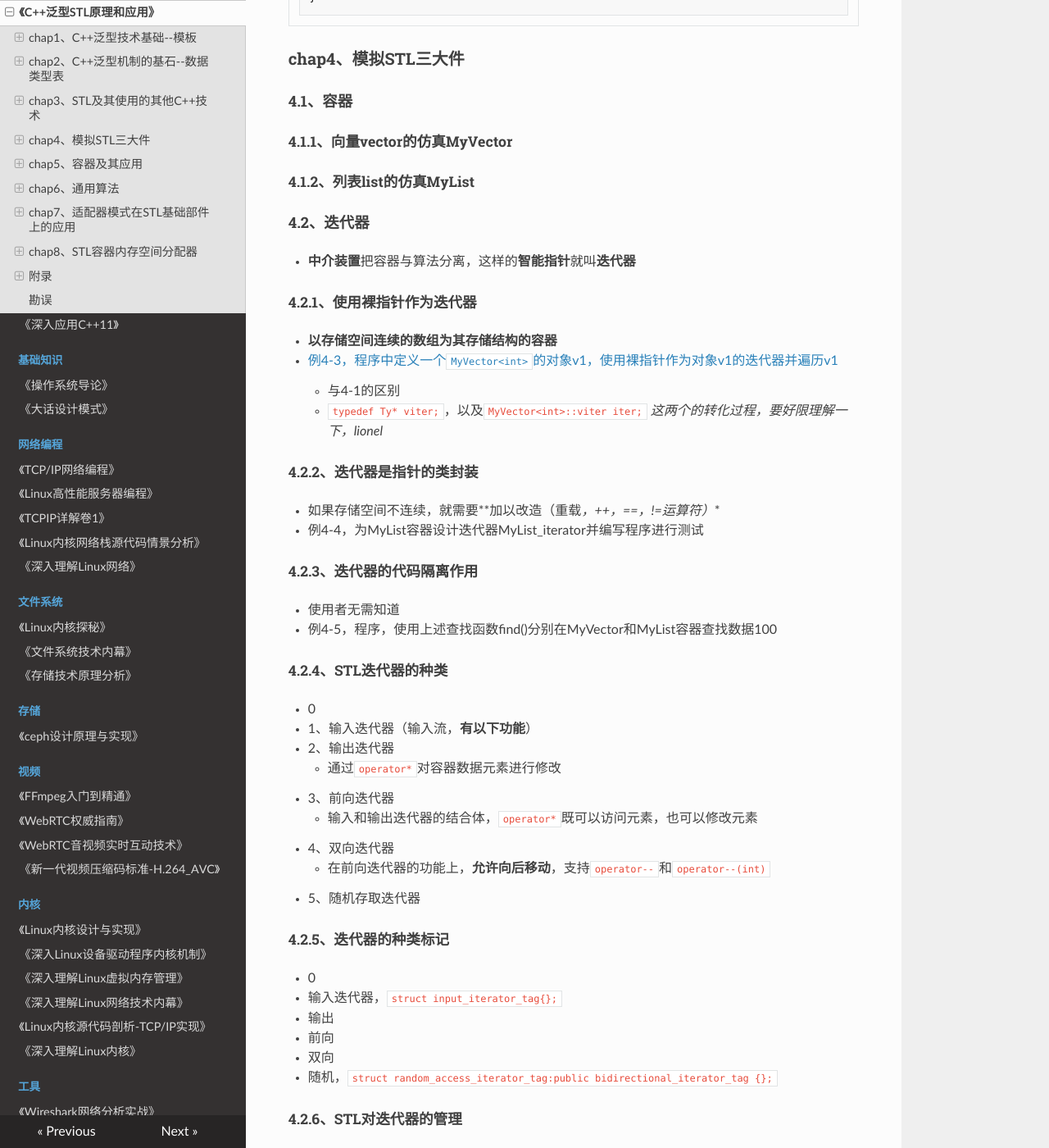
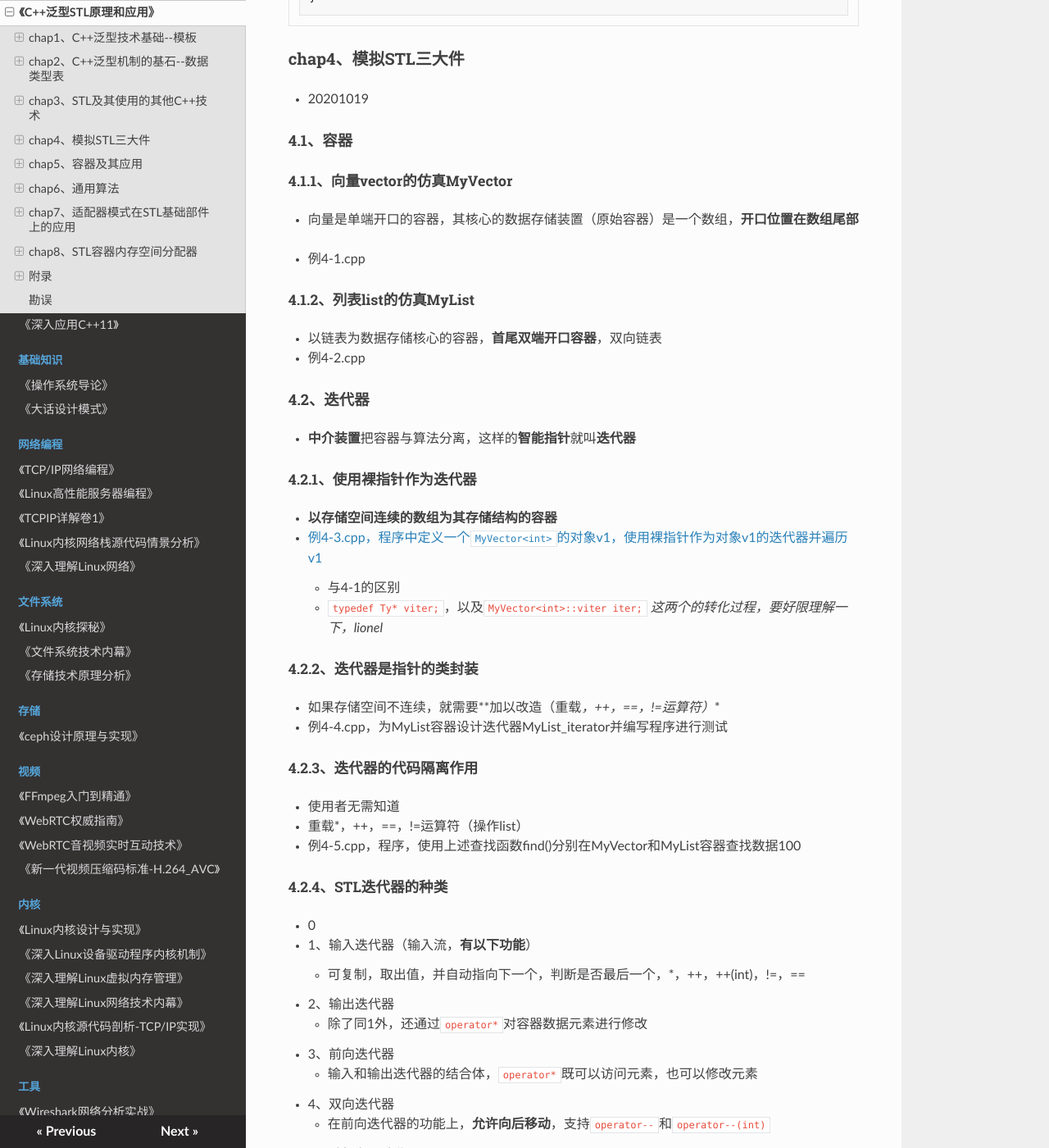
Before and after one commit to wolflion/booknotes, an MkDocs documentation site: the page built from docs/21STL/C++泛型STL原理和应用.md, in a window 1280 px wide and 1400 px high, scrolled down 10401 px. Shown: the whole window at 82% size. Built offline with MkDocs 1.6.1, drawn with Linux system fonts in a browser that asks for light colours; nearby versions of some CDN libraries; some of the changed text lies outside the part shown.

Commit message:
Update C++泛型STL原理和应用.md

```diff
--- a/docs/21STL/C++泛型STL原理和应用.md
+++ b/docs/21STL/C++泛型STL原理和应用.md
@@ -432,11 +432,20 @@
 
 ### chap4、模拟STL三大件
 
++ 20201019
+
 #### 4.1、容器
 
 ##### 4.1.1、向量vector的仿真MyVector
 
++ 向量是单端开口的容器，其核心的数据存储装置（原始容器）是一个数组，**开口位置在数组尾部**
+
++ 例4-1.cpp
+
 ##### 4.1.2、列表list的仿真MyList
+
++ 以链表为数据存储核心的容器，**首尾双端开口容器**，双向链表
++ 例4-2.cpp
 
 #### 4.2、迭代器
 
@@ -445,31 +454,34 @@
 ##### 4.2.1、使用裸指针作为迭代器
 
 + **以存储空间连续的数组为其存储结构的容器**
-+ [例4-3，程序中定义一个`MyVector<int>`的对象v1，使用裸指针作为对象v1的迭代器并遍历v1](https://gitee.com/fewolflion/BookNote/blob/master/01lioneloutput/60BookCode/C++%E6%B3%9B%E5%9E%8BSTL%E5%8E%9F%E7%90%86%E5%92%8C%E5%BA%94%E7%94%A8/chap04%E6%A8%A1%E6%8B%9FSTL%E4%B8%89%E5%A4%A7%E4%BB%B6/04_03.cpp)
++ [例4-3.cpp，程序中定义一个`MyVector<int>`的对象v1，使用裸指针作为对象v1的迭代器并遍历v1](https://gitee.com/fewolflion/BookNote/blob/master/01lioneloutput/60BookCode/C++%E6%B3%9B%E5%9E%8BSTL%E5%8E%9F%E7%90%86%E5%92%8C%E5%BA%94%E7%94%A8/chap04%E6%A8%A1%E6%8B%9FSTL%E4%B8%89%E5%A4%A7%E4%BB%B6/04_03.cpp)
   + 与4-1的区别
   + `typedef Ty* viter;`，以及`MyVector<int>::viter iter;` *这两个的转化过程，要好限理解一下，lionel*
 
 ##### 4.2.2、迭代器是指针的类封装
 
 + 如果存储空间不连续，就需要**加以改造（重载*，++，==，!=运算符）**
-+ 例4-4，为MyList容器设计迭代器MyList_iterator并编写程序进行测试
++ 例4-4.cpp，为MyList容器设计迭代器MyList_iterator并编写程序进行测试
 
 ##### 4.2.3、迭代器的代码隔离作用
 
 + 使用者无需知道
-+ 例4-5，程序，使用上述查找函数find()分别在MyVector和MyList容器查找数据100
++ 重载*，++，==，!=运算符（操作list）
++ 例4-5.cpp，程序，使用上述查找函数find()分别在MyVector和MyList容器查找数据100
 
 ##### 4.2.4、STL迭代器的种类
 
 + 0
 + 1、输入迭代器（输入流，**有以下功能**）
+  + 可复制，取出值，并自动指向下一个，判断是否最后一个，*，++，++(int)，!=，==
 + 2、输出迭代器
-  + 通过`operator*`对容器数据元素进行修改
+  + 除了同1外，还通过`operator*`对容器数据元素进行修改
 + 3、前向迭代器
   + 输入和输出迭代器的结合体，`operator*`既可以访问元素，也可以修改元素
 + 4、双向迭代器
   + 在前向迭代器的功能上，**允许向后移动**，支持`operator--`和`operator--(int)`
 + 5、随机存取迭代器
+  + 双向支持随机
 
 ##### 4.2.5、迭代器的种类标记
 
@@ -479,16 +491,27 @@
 + 前向
 + 双向
 + 随机，`struct random_access_iterator_tag:public bidirectional_iterator_tag {};`
++ 例4-6.cpp
++ 例4-7.cpp
 
 ##### 4.2.6、STL对迭代器的管理
 
++ 1、迭代器类模板的数据类型表
++ 2、迭代器的类型总表traits
++ 例4-8.cpp
+
 #### 4.3、通用算法
+
++ 例4-9.cpp
++ 例4-10.cpp，使用例4-3中MyVector容器和上面设计的MySort()算法编写一个测试程序
 
 ### chap5、容器及其应用
 
++ 20201104
+
 ####  5.1 向量vector
 
-+ 占用连续内存，随机访问，下标和`at()`操作，**尾部开口的设计**，`push_back()`和`pop_back()`，重载了`operator=`
++ 占用连续内存，随机访问，下标和`at()`操作，**尾部开口的设计**，`push_back()`和`pop_back()`，重载了`operator=`，**尾部操作效率最高**（*也只有尾部能操作吧*）
 
 ##### 1、vector对象的定义及初始化
 
@@ -535,7 +558,7 @@
 #### 5.3、双向队列deque
 
 + **双向开口**，尾和头部操作的函数，`push_back()`还有`push_front()`，当然对有应的`pop_()`，**类似于链表**【分多个段，每个段内连续】
-+ 维护了一个**map的指针数组**，*lionel，具体的实现，还得看下代码*
++ 维护了一个**map的指针数组**，来维护段首地址，这样从map访问deque空间就是连续的，*lionel，具体的实现，还得看下代码*
 + deque的特点
   + 支持随机访问（即支持下标`()`和`at()`），但性能没有vector好
   + 可以在
@@ -559,6 +582,8 @@
 
 ##### 1、关联式数据与STL二元组类模板pair
 
++ **关联数据**，多个互相有关联的数据组合成的一个数组组，pair没有指定键值、实值
+
 + utility.h中的`pair()`，**类模板**，称为**二元组**
   + 也可用`make_pair()`创建
 
@@ -582,6 +610,8 @@
 + 以红黑树形式，**pair形式出现的键-值对，叫做映射（map），set中的数据既是键值也是实值，叫做集合（set）**
 
 ##### 5.5.1、map容器的定义
+
++ *还能带分配器，是啥意思，是不是之前的纸质笔记，写得有问题，lionel*
 
 + 例5-7.cpp，使用map的默认构造函数创建一个map对象，然后使用insert()函数向其中插入11个pair数据
 + 例5-8.cpp
@@ -673,6 +708,7 @@
 
 + 1、什么是谓词及谓词参数
   + **谓词**就是一个功能模块代码
+  + *sort，重载预设的谓词，greater()*
 + 2、谓词的实质是回调函数
   + **调用**：用户程序使用系统程序
   + **回调**：系统程序使用用户程序
@@ -680,8 +716,18 @@
   + 例6-1.cpp
 + 3、STL对谓词的规范
   + 一元、二元谓词
+    + `struct unary_function{}`
+    + `struct binary_function{}`
   + 例6-2.cpp，按照unary_function格式定义谓词is_negative的程序示例
   + *这里面有个疑问的，lionel*，`remove_if(Vect.begin(),Vect.end(),is_negative);`，*为什么后面的，不需要`()`了*
+  + 常用的STL预设二元谓词模板
+    + less<T>
+    + less_equal<T>
+    + equal<T>
+    + not_equal<T>
+    + greater_equal<T>
+    + greater<T>
+    + not2<B>
 
 #### 6.2、算法时间复杂度
 
@@ -689,13 +735,27 @@
 
 ##### 6.3.1、查找和搜索算法
 
++ **不改变容器中数据**，非变异算法
++ 6-3.cpp
++ 6-11.cpp
+
 ##### 6.3.2、变异算法
+
++ 6-12.cpp
++ 6-26.cpp
 
 ##### 6.3.3、排序算法
 
++ 6_27.cpp
++ 6_37.cpp
+
 ##### 6.3.4、算术算法与关系算法
 
++ 6_44.cpp
+
 ##### 6.3.5、排列组合与集合算法
+
++ 6_46.cpp
 
 ### chap7、适配器模式在STL基础部件上的应用
 
```
Also changed, not shown: other parts of docs/21STL/C++泛型STL原理和应用.md (+8 -0 lines).
